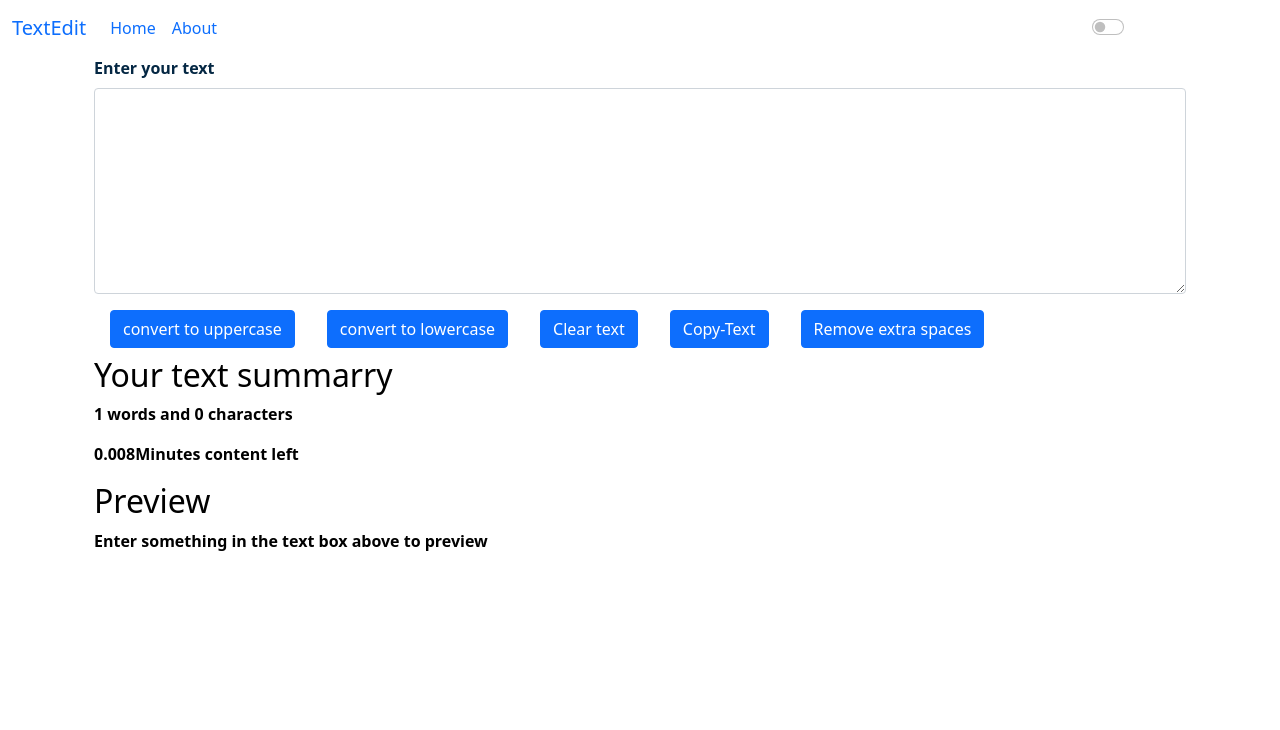
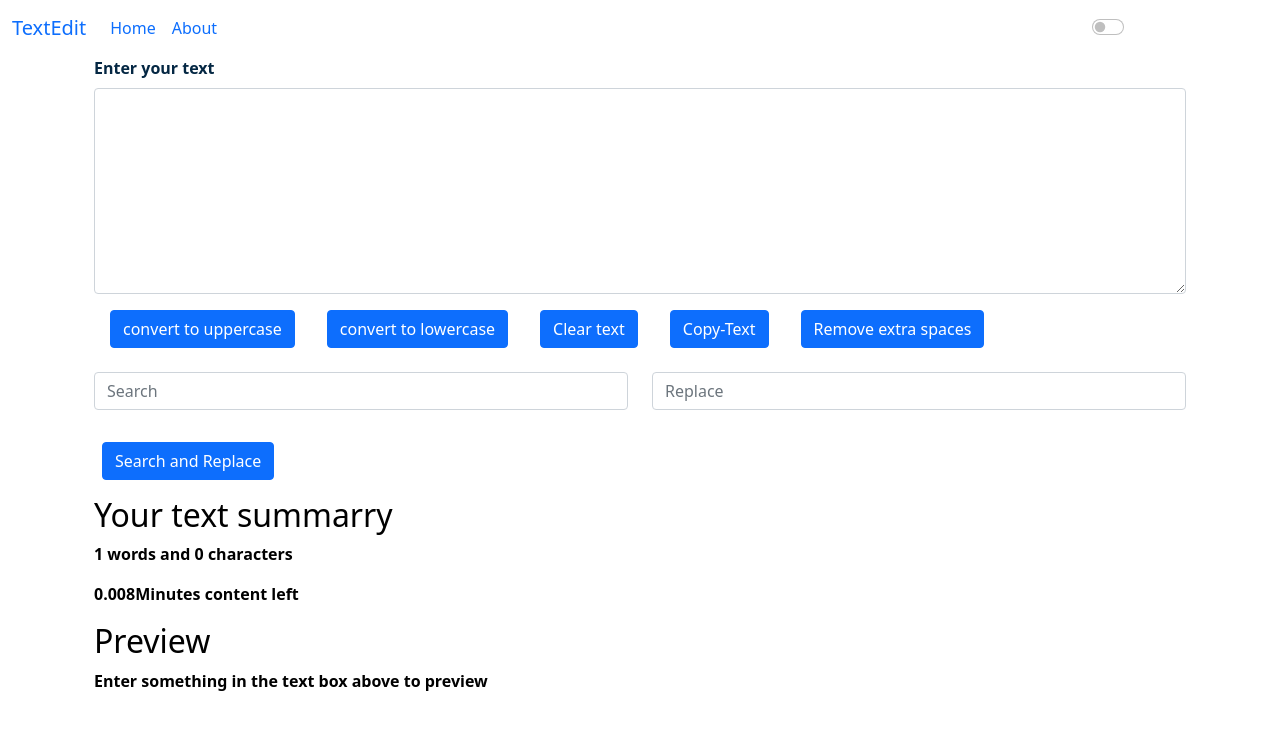
Before and after one commit to DSC-AIT-Pune/Text-Edit, a React (Create React App) app: page / in a window 1280 px wide. Shown: the top 730 px of the page. Built offline with nearby package versions, Linux system fonts and the light colour scheme.

Commit message:
search and replace function

```diff
--- a/src/components/TextForm.js
+++ b/src/components/TextForm.js
@@ -30,6 +30,13 @@ export default function TextForm(props) {
     props.showAlert(" Text has been Copied!", "success")
 
   }
+  const finder = ()=>{
+    let find = document.querySelector('.search').value
+    let replace = document.querySelector('.replace').value
+    let str = text.replace(find,replace)
+    setText(str)
+    props.showAlert(` ${find} replaced with ${replace}`,"success")
+    }
   const handleExtraSpaces = () =>{
     let newText = text.split(/[ ]+/);
     setText(newText.join(" "))
@@ -49,6 +56,16 @@ export default function TextForm(props) {
         <button className="btn btn-primary mx-3" onClick={handleCopy}>Copy-Text</button>
         <button className="btn btn-primary mx-3" onClick={handleExtraSpaces}>Remove extra spaces</button>
 
+        <div className="row mt-4 mb-4">
+        <div className="col">
+          <input type="text" className="form-control search" placeholder="Search"/>
+        </div>
+        <div className="col">
+          <input type="text" className="form-control replace" placeholder="Replace"/>
+        </div>
+        </div>
+        <button className="btn btn-primary mx-2 my-2" onClick={finder}>Search and Replace</button>
+
       </div>
       <div className="container my-2" style={{color: props.Mode==='dark'?'white':'black'}}>
         <h2>Your text summarry</h2>
```
